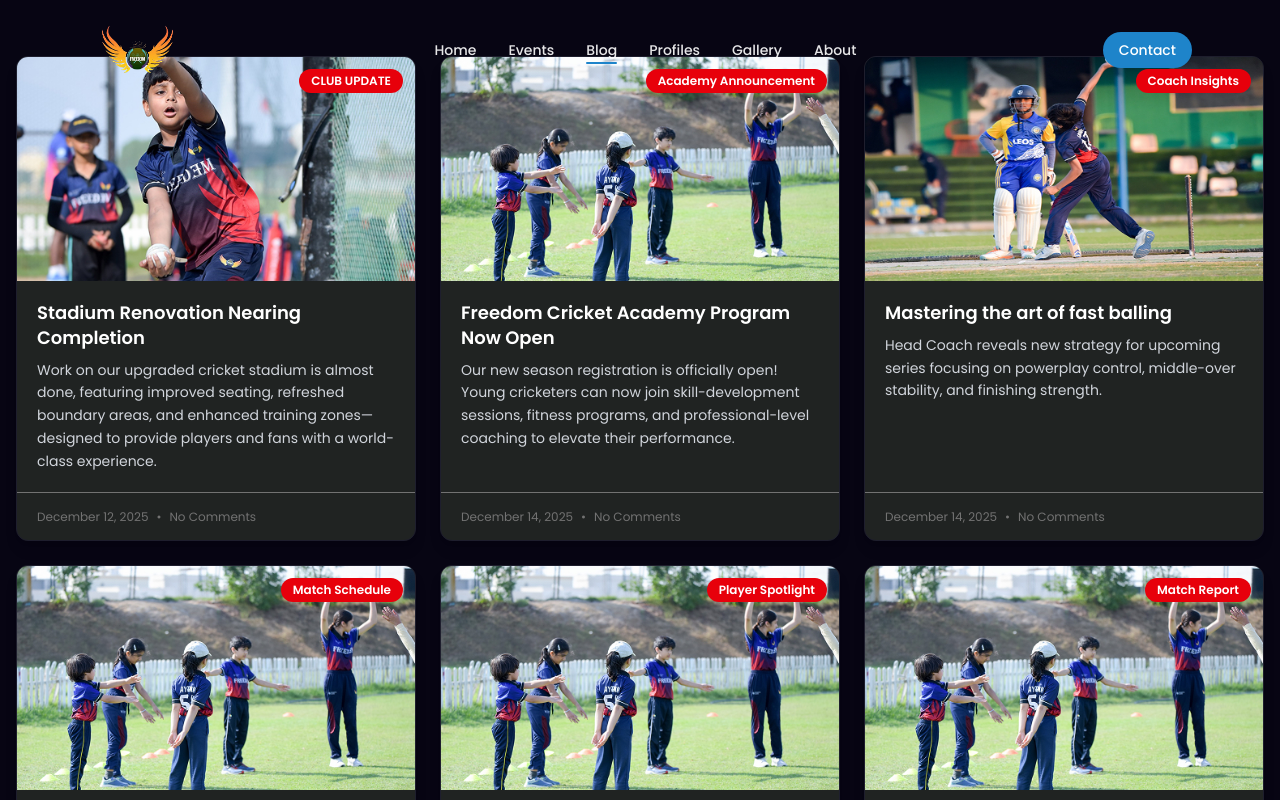
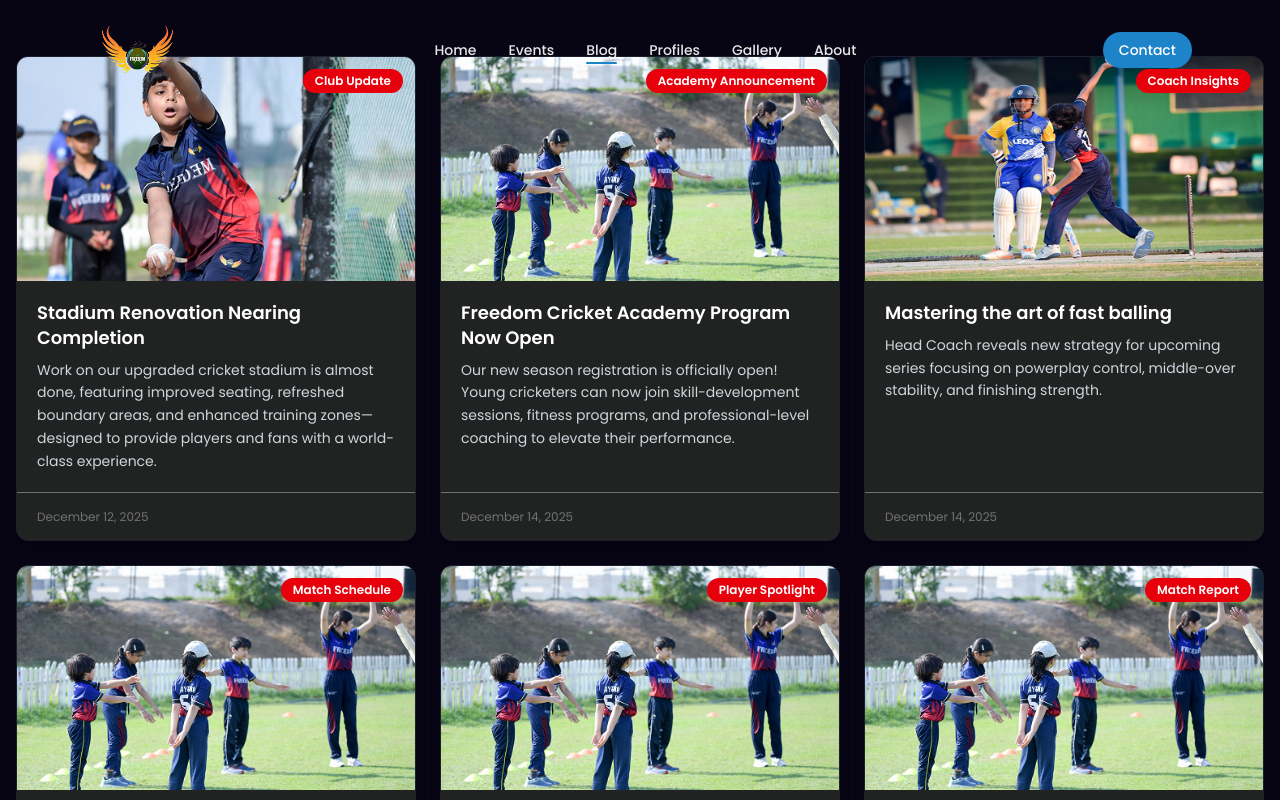
Before and after one commit to ChemyDigi/FreedemCricket2.0, a Next.js app in the folder freedemcricket2.0/: page /blog in a window 1280 px wide. Shown: the top 800 px of the page. Built offline with nearby package versions, Linux system fonts and the light colour scheme.

Commit message:
blogs post content added

```diff
--- /dev/null
+++ b/freedemcricket2.0/app/blog/[slug]/page.tsx
@@ -0,0 +1,140 @@
+import Image from "next/image";
+import Link from "next/link";
+import { notFound } from "next/navigation";
+import blogPosts from "@/app/data/blogData.json"; // import the blog data
+import { ArrowLeft } from "lucide-react";
+
+interface HeroSectionProps {
+  backgroundImage?: string;
+  title?: string;
+  date?: string;
+  author?: string;
+  readTime?: string;
+}
+
+// ✅ Hero Section Component
+const HeroSection = ({
+  backgroundImage = "/images/blog1.jpg",
+  title = "Voice from the field",
+  date,
+  author,
+  readTime,
+}: HeroSectionProps) => {
+  return (
+    <section className="relative h-[70vh] w-full overflow-hidden">
+      <div
+        className="absolute inset-0 bg-cover bg-center bg-no-repeat"
+        style={{ backgroundImage: `url(${backgroundImage})` }}
+      />
+      <div className="absolute inset-0 bg-blue-900/60" />
+      <div className="absolute inset-0 bg-black/40" />
+
+      {/* Back Button */}
+      <div className="absolute top-6 left-6 z-20">
+        <Link
+          href="/blog"
+          className="flex items-center justify-center w-10 h-10 rounded-full border border-white text-white transition hover:scale-110"
+        >
+          <ArrowLeft size={22} />
+        </Link>
+      </div>
+
+      {/* Hero Content */}
+      <div className="relative h-full max-w-7xl mx-auto px-6 sm:px-8 flex flex-col justify-center pb-16">
+        <div className="text-left space-y-3 sm:space-y-5">
+          <h2 className="text-3xl md:text-5xl font-medium text-white leading-tight mb-2">
+            {title}
+          </h2>
+          <div className="flex flex-wrap items-center gap-3 text-white/80 text-sm">
+            {date && <span>{date}</span>}
+            {author && (
+              <>
+                <span className="hidden sm:block">●</span>
+                <span>By {author}</span>
+              </>
+            )}
+            {readTime && (
+              <>
+                <span className="hidden sm:block">●</span>
+                <span>{readTime}</span>
+              </>
+            )}
+          </div>
+        </div>
+      </div>
+    </section>
+  );
+};
+
+// ✅ Generate static params for pre-rendering
+export async function generateStaticParams() {
+  return blogPosts.map((post) => ({ slug: post.id }));
+}
+
+// ✅ Slug Page Component
+interface BlogPageProps {
+  params: Promise<{ slug: string }>;
+}
+
+export default async function BlogPage({ params }: BlogPageProps) {
+  const { slug } = await params;
+  const post = blogPosts.find((p) => p.id === slug);
+
+  if (!post) return notFound();
+
+  return (
+    <div className="min-h-screen bg-white">
+      <HeroSection
+        title={post.title}
+        backgroundImage="/images/blog1.jpg"
+        date={post.date}
+      />
+
+      {/* Featured Image */}
+      <section className="relative max-w-7xl mx-auto px-4 sm:px-6 lg:px-8 py-8">
+        <div className="-mt-32 mb-12 relative">
+          <div className="rounded-2xl overflow-hidden shadow-lg">
+            <Image
+              src={post.image}
+              alt={post.title}
+              width={1600}
+              height={600}
+              className="w-full h-64 sm:h-72 md:h-96 lg:h-[600px] object-cover rounded-2xl"
+            />
+          </div>
+        </div>
+      </section>
+
+      {/* Blog Content */}
+      <section className="max-w-5xl mx-auto px-4 py-10">
+        <article className="leading-relaxed">
+          <p className="text-gray-600 text-[16px] sm:text-[17px] leading-loose mb-8 font-medium text-justify">
+            {post.description}
+          </p>
+
+          <div
+            className="text-gray-700 leading-loose text-[15px] sm:text-[16px] text-justify tracking-wide space-y-6 blog-content"
+            dangerouslySetInnerHTML={{ __html: post.fullContent }}
+          />
+        </article>
+      </section>
+    </div>
+  );
+}
+
+// ✅ SEO Metadata
+export async function generateMetadata({ params }: { params: Promise<{ slug: string }> }) {
+  const { slug } = await params;
+  const post = blogPosts.find((p) => p.id === slug);
+
+  if (!post) {
+    return {
+      title: "Blog Post Not Found",
+    };
+  }
+
+  return {
+    title: `${post.title} | Freedom Cricket Academy`,
+    description: post.description,
+  };
+}
--- a/freedemcricket2.0/app/data/blogData.json
+++ b/freedemcricket2.0/app/data/blogData.json
@@ -1,50 +1,56 @@
 [
   {
-    "id": 1,
+    "id": "stadium-renovation-nearing-completion",
     "title": "Stadium Renovation Nearing Completion",
     "description": "Work on our upgraded cricket stadium is almost done, featuring improved seating, refreshed boundary areas, and enhanced training zones—designed to provide players and fans with a world-class experience.",
-    "tag": "CLUB UPDATE",
+    "tag": "Club Update",
     "image": "/blog/blog1.jpg",
-    "date": "December 12, 2025"
+    "date": "December 12, 2025",
+    "fullContent": "<p>The stadium renovation project has reached its final stages, with upgraded seating, modern amenities, and enhanced player facilities. Fans can expect a more comfortable and immersive matchday experience.</p><p>These improvements reflect our commitment to providing a top-tier cricketing environment for players and supporters alike.</p><p>New hospitality zones and VIP lounges have been added to enhance the fan experience. Spectators can now enjoy better visibility and comfort throughout the stadium.</p><p>Training areas have also been upgraded with state-of-the-art equipment, helping players prepare more effectively for upcoming matches. These changes mark a significant milestone for our club's long-term growth and success.</p><p>The renovation is not just about aesthetics; it’s about creating a safe, modern, and professional environment that promotes excellence both on and off the field.</p>"
   },
   {
-    "id": 2,
+    "id": "freedom-cricket-academy-program-now-open",
     "title": "Freedom Cricket Academy Program Now Open",
     "description": "Our new season registration is officially open! Young cricketers can now join skill-development sessions, fitness programs, and professional-level coaching to elevate their performance.",
     "tag": "Academy Announcement",
     "image": "/blog/blog2.jpg",
-    "date": "December 14, 2025"
+    "date": "December 14, 2025",
+    "fullContent": "<p>Registrations for the Freedom Cricket Academy's new season are now live. The academy offers comprehensive training programs including skill development, fitness conditioning, and strategy coaching to nurture young talent.</p><p>Join us to elevate your cricketing skills and learn from professional coaches.</p><p>Participants will gain exposure to advanced drills, mental conditioning sessions, and game simulations to develop both physical and tactical abilities.</p><p>Regular assessments and personalized coaching plans ensure each player reaches their full potential. The academy's goal is to build well-rounded athletes prepared for competitive cricket at all levels.</p><p>Along with on-field training, workshops on nutrition, teamwork, and leadership are included to ensure holistic development of every student.</p>"
   },
   {
-    "id": 3,
+    "id": "mastering-the-art-of-fast-balling",
     "title": "Mastering the art of fast balling",
     "description": "Head Coach reveals new strategy for upcoming series focusing on powerplay control, middle-over stability, and finishing strength.",
     "tag": "Coach Insights",
     "image": "/blog/blog3.jpg",
-    "date": "December 14, 2025"
+    "date": "December 14, 2025",
+    "fullContent": "<p>Our head coach shares insights into mastering fast bowling, emphasizing techniques to improve speed, accuracy, and swing. The strategy focuses on powerplay control and middle-over consistency to dominate matches.</p><p>Players are encouraged to adopt these methods to sharpen their performance and gain a competitive edge.</p><p>Training sessions include biomechanics analysis and video reviews to identify areas for improvement. Emphasis is placed on consistency under pressure and maintaining optimal fitness levels.</p><p>Advanced drills simulate match situations, preparing bowlers for real-game challenges and improving their decision-making skills on the field.</p><p>The coach also highlights the importance of mental resilience, ensuring bowlers stay focused and composed during critical moments in the game.</p>"
   },
   {
-    "id": 4,
+    "id": "full-match-schedule-for-next-month",
     "title": "Full Match Schedule for Next Month",
     "description": "The upgraded cricket stadium is ready for the upcoming fixtures. Get ready for an exciting month of cricket!",
     "tag": "Match Schedule",
     "image": "/blog/blog2.jpg",
-    "date": "December 12, 2025"
+    "date": "December 12, 2025",
+    "fullContent": "<p>The full match schedule for the next month has been released. Fans can look forward to an action-packed series of games at our newly upgraded stadium, featuring enhanced facilities and seating.</p><p>Stay tuned for match timings and ticket availability.</p><p>The schedule includes both league and friendly matches, giving fans a variety of exciting cricketing experiences.</p><p>Special events, including fan engagement activities and player meet-and-greets, will be held during select matches to enhance spectator enjoyment.</p><p>Supporters are encouraged to book early, as limited VIP and premium seating options are available for high-demand games.</p>"
   },
   {
-    "id": 5,
+    "id": "top-5-rising-stars-this-season",
     "title": "Top 5 Rising Stars This Season",
     "description": "A spotlight on young athletes showing exceptional talent, consistency, and promise for future seasons.",
     "tag": "Player Spotlight",
     "image": "/blog/blog2.jpg",
-    "date": "December 01, 2025"
+    "date": "December 01, 2025",
+    "fullContent": "<p>Highlighting the top 5 rising stars of the season who have shown exceptional performance, consistency, and promise. These players are expected to make a significant impact in upcoming tournaments.</p><p>Keep an eye on these talented individuals as they continue to develop their cricketing careers.</p><p>Each player has demonstrated remarkable dedication, work ethic, and leadership skills on and off the field.</p><p>Coaches and scouts have praised their adaptability and game awareness, identifying them as future pillars of the club.</p><p>These rising stars serve as inspiration for aspiring young cricketers in the community, showing that talent combined with hard work leads to success.</p>"
   },
   {
-    "id": 6,
+    "id": "freedom-academy-secures-big-win-in-season-opener",
     "title": "Freedom Academy Secures Big Win in Season Opener",
     "description": "The coaching team introduced new tactical approaches leading the team to a strong season debut victory.",
     "tag": "Match Report",
     "image": "/blog/blog2.jpg",
-    "date": "December 01, 2025"
+    "date": "December 01, 2025",
+    "fullContent": "<p>Freedom Academy started the season on a high note with a decisive victory in the opener. The coaching staff implemented new tactical approaches, enhancing team coordination and performance on the field.</p><p>This win sets the tone for an exciting season ahead.</p><p>Players executed strategic plays and demonstrated excellent teamwork, reflecting the effectiveness of the pre-season training sessions.</p><p>Fans and alumni expressed excitement over the performance, indicating strong community support for the team.</p><p>The academy plans to build on this momentum, with a focus on continuous improvement and player development throughout the season.</p>"
   }
 ]
--- a/freedemcricket2.0/components/Blog/BlogCard.jsx
+++ b/freedemcricket2.0/components/Blog/BlogCard.jsx
@@ -1,6 +1,7 @@
 "use client";
 
 import Image from "next/image";
+import Link from "next/link";
 import blogData from "@/app/data/blogData.json";
 
 export default function BlogCard() {
@@ -8,9 +9,10 @@ export default function BlogCard() {
     <section className="py-14 bg-[#070513]">
       <div className="max-w-7xl mx-auto grid grid-cols-1 md:grid-cols-2 lg:grid-cols-3 gap-6 px-4">
         {blogData.map((post) => (
-          <div
+          <Link
             key={post.id}
-            className="bg-[#202322] rounded-xl overflow-hidden shadow-lg border border-[#1e1e2d] flex flex-col"
+            href={`/blog/${post.id}`} // links to slug page
+            className="bg-[#202322] rounded-xl overflow-hidden shadow-lg border border-[#1e1e2d] flex flex-col cursor-pointer"
           >
             {/* Image */}
             <div className="relative h-56 w-full">
@@ -20,7 +22,6 @@ export default function BlogCard() {
                 fill
                 className="object-cover"
               />
-
               {/* Tag */}
               <span className="absolute top-3 right-3 text-xs bg-red-600 text-white px-3 py-1 rounded-full font-semibold">
                 {post.tag}
@@ -32,19 +33,16 @@ export default function BlogCard() {
               <h3 className="text-white text-lg font-semibold mb-2 leading-snug">
                 {post.title}
               </h3>
-
               <p className="text-gray-300 text-sm leading-relaxed">
                 {post.description}
               </p>
             </div>
 
-            {/* Footer with fixed height */}
+            {/* Footer */}
             <div className="text-[#727272] text-xs flex items-center gap-2 px-5 py-3 border-t border-[#727272] h-12">
               <span>{post.date}</span>
-              <span>•</span>
-              <span>No Comments</span>
             </div>
-          </div>
+          </Link>
         ))}
       </div>
     </section>
--- a/freedemcricket2.0/package.json
+++ b/freedemcricket2.0/package.json
@@ -9,6 +9,7 @@
     "lint": "eslint"
   },
   "dependencies": {
+    "lucide-react": "^0.555.0",
     "next": "16.0.6",
     "react": "19.2.0",
     "react-dom": "19.2.0",
```
Also changed, not shown: 1 other file (tests, documents, lock files or other folders).
